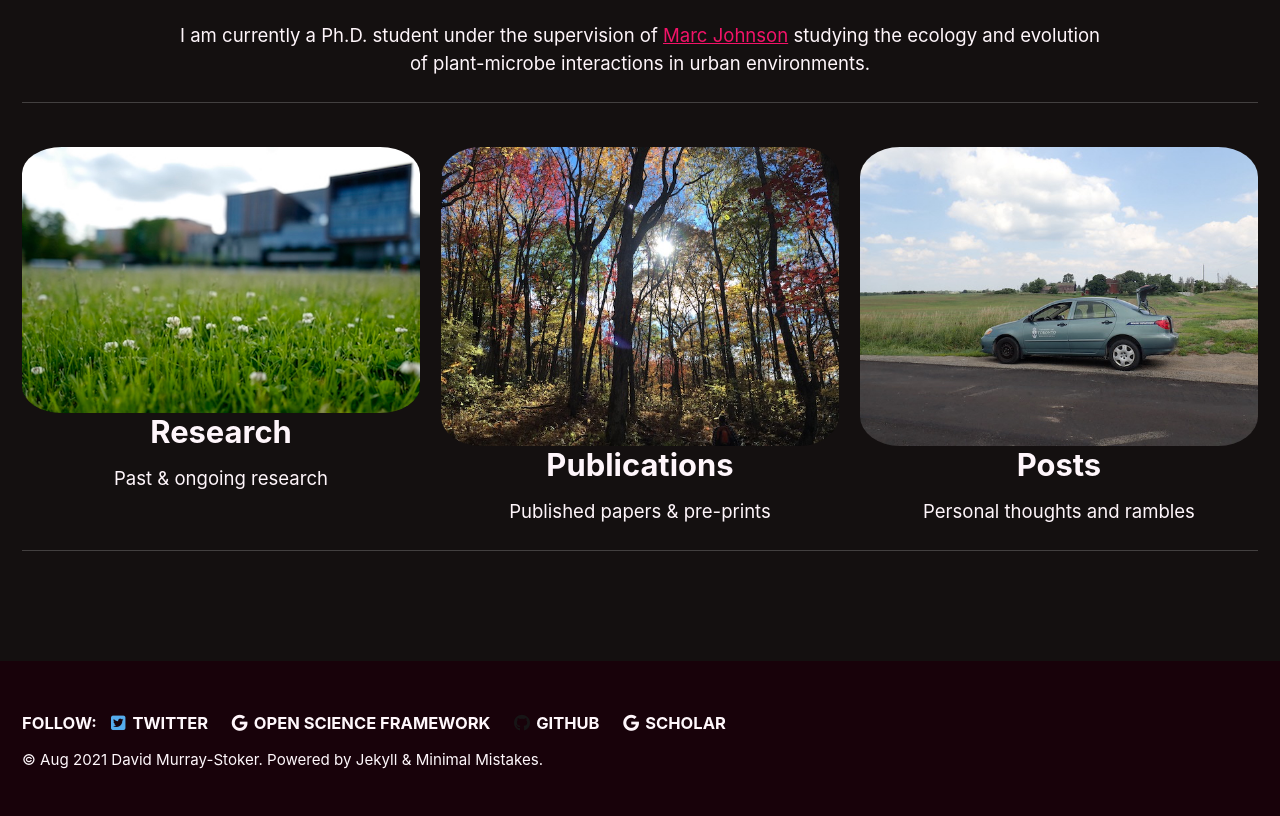
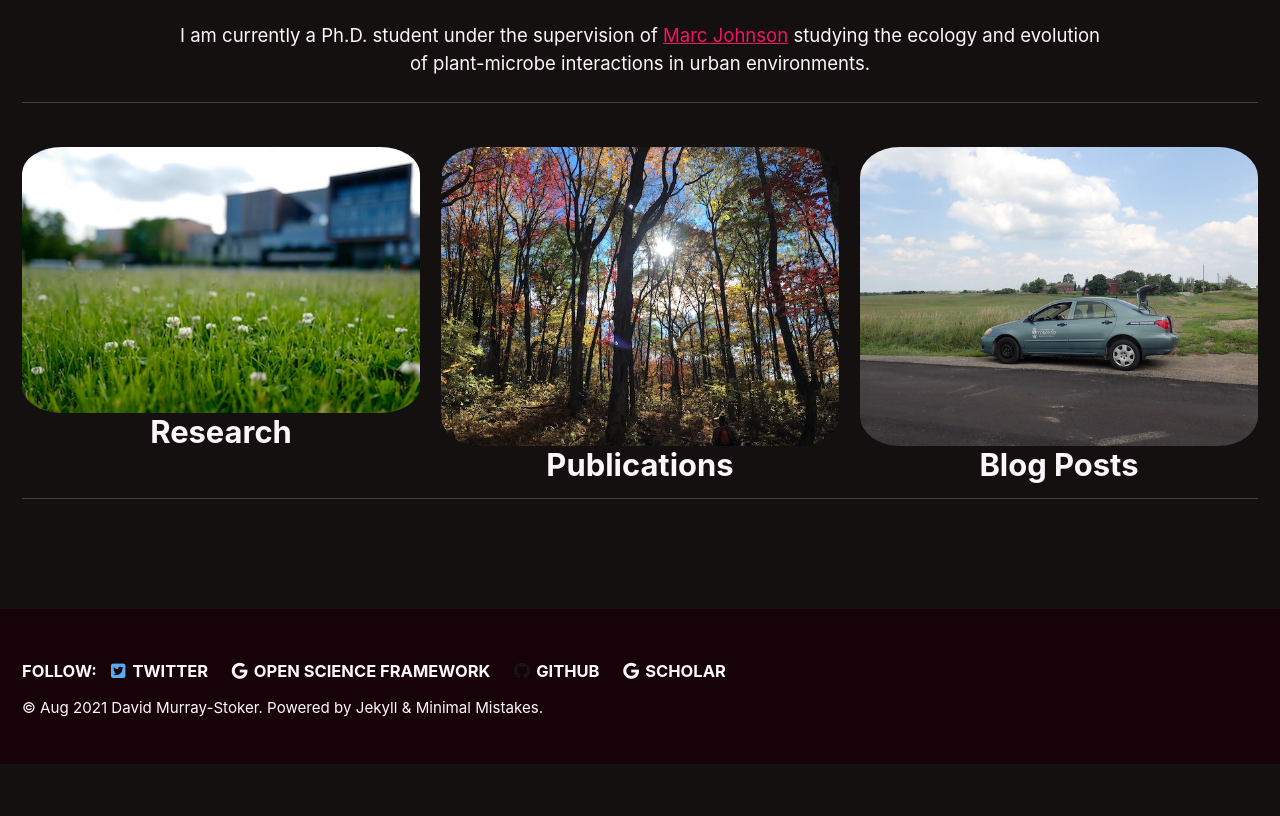
Before and after one commit to dmurraystoker/dmurraystoker.github.io, a Jekyll site: the page built from _pages/landing.md, in a window 1280 px wide. Shown: the part 376-1192 px from the top of the page. Built offline with Jekyll 4.4.1, drawn with Linux system fonts in a browser that asks for light colours; cached includes are drawn as plain includes; nearby versions of some CDN libraries; after the commit the page ends 1140 px from its top, so only the background shows below that.

Commit message:
Update landing.md

```diff
--- a/_pages/landing.md
+++ b/_pages/landing.md
@@ -16,7 +16,6 @@ feature_row:
   - image_path: /assets/images/clover_MN_building.jpeg
     alt: "White clover in Mississauga, ON, CA"
     title: "Research"
-    excerpt: "Past & ongoing research"
     url: /research/
     # btn_label: "Continue"
     # btn_class: "btn--primary"
@@ -24,14 +23,12 @@ feature_row:
     # image_caption: "Image courtesy of [Unsplash](https://unsplash.com/)"
     alt: "Bearpen Creek, Coweeta LTER, Otto, NC, USA"
     title: "Publications"
-    excerpt: "Published papers & pre-prints"
     url: /publications/
     # btn_label: "Continue"
     # btn_class: "btn--primary"
   - image_path: /assets/images/lab_car_rural_2018.jpg
     alt: "Parked outside of Burlington, ON, CA"
-    title: "Posts"
-    excerpt: "Personal thoughts and rambles"
+    title: "Blog Posts"
     url: /posts/
     # btn_label: "Continue"
     # btn_class: "btn--primary"
```
